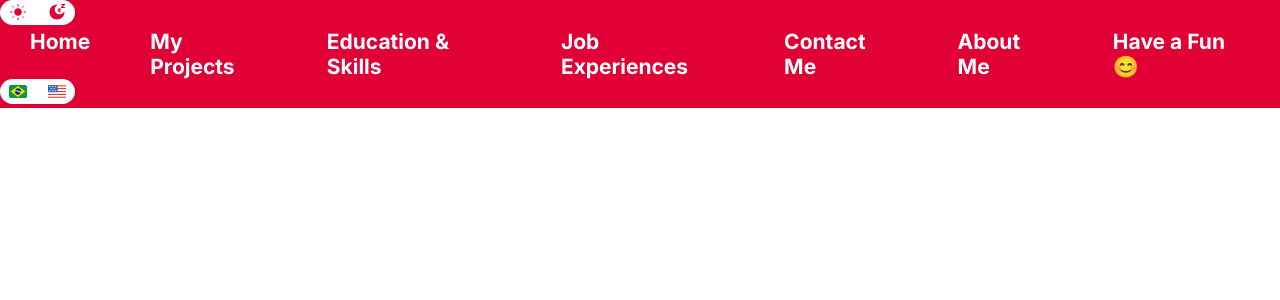
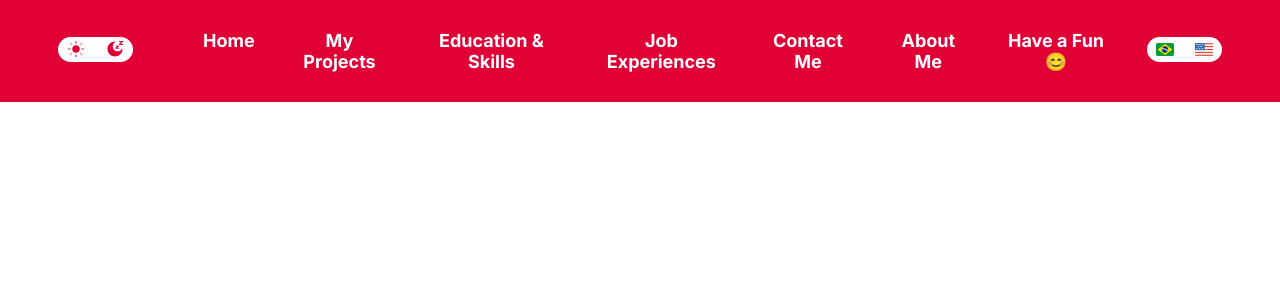
Before and after one commit to lucasoriental2/lucasoriental, a React (Vite) app: page / in a window 1280 px wide. Shown: the top 300 px of the page. Built offline with nearby package versions, Linux system fonts and the light colour scheme.

Commit message:
main
This is the header bar for Mobile and Desktop environments!
I will update the theme and language icons soon!
It will select the option according to the user's choices!

```diff
--- a/src/App.scss
+++ b/src/App.scss
@@ -7,36 +7,142 @@
     --DeepGray: #262626;
     --GrayPlaceHolder: #585858;
     --White: #FFF;
+    --HoverTextColor: #ff9494;
 }
 
 #header-main{
     background-color: var(--RedLight);
     color: var(--White);
     width: 100%;
+    position: fixed;
 }
 
-#header-content-main{
-    //max-width: 1440px;
-
+#header-desktop{
     display: flex;
     justify-content: center;
-    padding: 38px 58px;
-}
+    padding: 0px 58px;
+    align-items: center;
 
-.navLinks ul{
-    display: flex;
-    flex-direction: row;
-
-
-    li{
-        word-wrap: none;
-        list-style-type: none;
-        margin: 0 30px;
-        font-size: 21px;
-        font-weight: bold;
+    @media (max-width: 1140px){
+        display: none;
     }
 }
 
-.themeIcon, .languageIcon{
-    //padding: 0px 50px;
+.header-desktop-nav{
+    display: flex;
+
+    a{
+        text-align: center;
+        padding: 30px 20px;
+        color: var(--White);
+        text-decoration: none;
+        list-style-type: none;
+        font-size: 18px;
+        font-weight: 700;
+    }
+
+    a:hover{
+        color: var(--HoverTextColor);
+        transition: 0.3s;
+    }
 }
+
+.header-desktop-theme{
+    margin-right: 50px;
+    cursor: pointer;
+}
+
+.header-desktop-language{
+    margin-left: 20px;
+    cursor: pointer;
+}
+
+
+#header-mobile{
+    display: none;
+
+    @media (max-width: 1140px) {
+        display: contents;
+    }
+}
+
+.header-mobile-bar{
+    padding: 26px 5%;
+    display: flex;
+    justify-content: space-between;
+}
+
+.hamburguer{
+    display: content;
+    width: 35px;
+    z-index: 0;
+    cursor: pointer;
+    background: none;
+    border: none;
+}
+
+.header-mobile-side-bar{
+    position: fixed;
+    top: 0;
+    left: unset;
+    width: 348px;
+    height: 100vh;
+    background-color: var(--RedLight);
+    z-index: 1;
+    transition: 1s;
+    transform: translateX(-100%);
+}
+
+.header-mobile-side-bar.is-active {
+    transform: translateX(0);
+  }
+
+.header-mobile-side-bar-top{
+    z-index: 1;
+    padding: 26px 10%;
+    display: flex;
+    justify-content: space-between;
+    align-items: center;
+}
+
+.header-mobile-side-bar-nav{
+    display: flex;
+    flex-direction: column;
+    align-items: center;
+    margin-bottom: 100vh;
+
+    a{
+        width: 100%;
+        padding: 23px 0;
+        text-align: center;
+        text-decoration: none;
+        color: var(--White);
+        font-weight: 300;
+    }
+
+    a:hover {
+        background-color: var(--RedDark);
+        color: var(--HoverTextColor);
+    }
+}
+
+.header-mobile-side-bar-top-XIcon {
+    cursor: pointer;
+}
+
+.header-mobile-side-bar-top-Icons{
+    display: flex;
+}
+
+.header-mobile-side-bar-top-Language{
+    cursor: pointer;
+    margin-left: 19.5px;
+}
+
+.header-mobile-side-bar-top-Theme{
+    cursor: pointer;
+}
+
+.header-theme-selected{
+    background-color: blue;
+}
--- /dev/null
+++ b/src/assets/common_elements/icon_X.jsx
@@ -0,0 +1,7 @@
+export default function XIconSvg () {
+    return (
+<svg width="38" height="38" viewBox="0 0 38 38" fill="none" xmlns="http://www.w3.org/2000/svg">
+<path d="M3 35L34.8198 3.1802" stroke="white" strokeWidth="5" strokeLinecap="round"/>
+<path d="M3.53552 3L35.3553 34.8198" stroke="white" strokeWidth="5" strokeLinecap="round"/>
+</svg>
+    )}
--- /dev/null
+++ b/src/assets/common_elements/icon_menu_hamburger.jsx
@@ -0,0 +1,8 @@
+export default function MenuHamburguer () {
+    return (
+<svg width="41" height="26" viewBox="0 0 41 26" fill="none" xmlns="http://www.w3.org/2000/svg">
+<path d="M3 3H38" stroke="white" strokeWidth="5" strokeLinecap="round"/>
+<path d="M3 13H38" stroke="white" strokeWidth="5" strokeLinecap="round"/>
+<path d="M3 23H38" stroke="white" strokeWidth="5" strokeLinecap="round"/>
+</svg>
+    )}
--- a/src/assets/common_elements/theme_icon.jsx
+++ b/src/assets/common_elements/theme_icon.jsx
@@ -2,10 +2,10 @@ export default function themeIconSvg () {
     return (
 <svg width="75" height="25" viewBox="0 0 75 25" fill="none" xmlns="http://www.w3.org/2000/svg">
 <rect width="75" height="25" rx="12.5" fill="white"/>
-<path fill-rule="evenodd" clip-rule="evenodd" d="M61.5 5.0625C61.1894 5.0625 60.9375 4.81066 60.9375 4.5C60.9375 4.18934 61.1894 3.9375 61.5 3.9375H64.5C64.7276 3.9375 64.9326 4.07455 65.0197 4.28474C65.1068 4.49493 65.0587 4.73687 64.8978 4.89775L62.858 6.9375H64.5C64.8107 6.9375 65.0625 7.18934 65.0625 7.5C65.0625 7.81066 64.8107 8.0625 64.5 8.0625H61.5C61.2725 8.0625 61.0674 7.92545 60.9803 7.71526C60.8933 7.50507 60.9414 7.26313 61.1023 7.10225L63.1421 5.0625H61.5ZM58.125 9.5625C57.8144 9.5625 57.5625 9.31066 57.5625 9C57.5625 8.68934 57.8144 8.4375 58.125 8.4375H60.375C60.6026 8.4375 60.8076 8.57455 60.8947 8.78474C60.9818 8.99493 60.9337 9.23687 60.7728 9.39775L59.483 10.6875H60.375C60.6857 10.6875 60.9375 10.9393 60.9375 11.25C60.9375 11.5607 60.6857 11.8125 60.375 11.8125H58.125C57.8975 11.8125 57.6924 11.6755 57.6053 11.4652C57.5183 11.2551 57.5664 11.0131 57.7273 10.8523L59.0171 9.5625H58.125Z" fill="#E00036"/>
+<path fillRule="evenodd" clipRule="evenodd" d="M61.5 5.0625C61.1894 5.0625 60.9375 4.81066 60.9375 4.5C60.9375 4.18934 61.1894 3.9375 61.5 3.9375H64.5C64.7276 3.9375 64.9326 4.07455 65.0197 4.28474C65.1068 4.49493 65.0587 4.73687 64.8978 4.89775L62.858 6.9375H64.5C64.8107 6.9375 65.0625 7.18934 65.0625 7.5C65.0625 7.81066 64.8107 8.0625 64.5 8.0625H61.5C61.2725 8.0625 61.0674 7.92545 60.9803 7.71526C60.8933 7.50507 60.9414 7.26313 61.1023 7.10225L63.1421 5.0625H61.5ZM58.125 9.5625C57.8144 9.5625 57.5625 9.31066 57.5625 9C57.5625 8.68934 57.8144 8.4375 58.125 8.4375H60.375C60.6026 8.4375 60.8076 8.57455 60.8947 8.78474C60.9818 8.99493 60.9337 9.23687 60.7728 9.39775L59.483 10.6875H60.375C60.6857 10.6875 60.9375 10.9393 60.9375 11.25C60.9375 11.5607 60.6857 11.8125 60.375 11.8125H58.125C57.8975 11.8125 57.6924 11.6755 57.6053 11.4652C57.5183 11.2551 57.5664 11.0131 57.7273 10.8523L59.0171 9.5625H58.125Z" fill="#E00036"/>
 <path d="M57 19.5C61.1421 19.5 64.5 16.1421 64.5 12C64.5 11.653 63.9799 11.5956 63.8004 11.8926C62.9467 13.3054 61.3961 14.25 59.625 14.25C56.9326 14.25 54.75 12.0674 54.75 9.375C54.75 7.60384 55.6945 6.05329 57.1074 5.19957C57.4044 5.0201 57.347 4.5 57 4.5C52.8579 4.5 49.5 7.85786 49.5 12C49.5 16.1421 52.8579 19.5 57 19.5Z" fill="#E00036"/>
 <path d="M21.75 12C21.75 14.071 20.071 15.75 18 15.75C15.9289 15.75 14.25 14.071 14.25 12C14.25 9.92893 15.9289 8.25 18 8.25C20.071 8.25 21.75 9.92893 21.75 12Z" fill="#E00036"/>
-<path fill-rule="evenodd" clip-rule="evenodd" d="M18 3.9375C18.3107 3.9375 18.5625 4.18934 18.5625 4.5V6C18.5625 6.31066 18.3107 6.5625 18 6.5625C17.6893 6.5625 17.4375 6.31066 17.4375 6V4.5C17.4375 4.18934 17.6893 3.9375 18 3.9375ZM9.9375 12C9.9375 11.6893 10.1893 11.4375 10.5 11.4375H12C12.3107 11.4375 12.5625 11.6893 12.5625 12C12.5625 12.3107 12.3107 12.5625 12 12.5625H10.5C10.1893 12.5625 9.9375 12.3107 9.9375 12ZM23.4375 12C23.4375 11.6893 23.6893 11.4375 24 11.4375H25.5C25.8107 11.4375 26.0625 11.6893 26.0625 12C26.0625 12.3107 25.8107 12.5625 25.5 12.5625H24C23.6893 12.5625 23.4375 12.3107 23.4375 12ZM18 17.4375C18.3107 17.4375 18.5625 17.6893 18.5625 18V19.5C18.5625 19.8107 18.3107 20.0625 18 20.0625C17.6893 20.0625 17.4375 19.8107 17.4375 19.5V18C17.4375 17.6893 17.6893 17.4375 18 17.4375Z" fill="#E00036"/>
+<path fillRule="evenodd" clipRule="evenodd" d="M18 3.9375C18.3107 3.9375 18.5625 4.18934 18.5625 4.5V6C18.5625 6.31066 18.3107 6.5625 18 6.5625C17.6893 6.5625 17.4375 6.31066 17.4375 6V4.5C17.4375 4.18934 17.6893 3.9375 18 3.9375ZM9.9375 12C9.9375 11.6893 10.1893 11.4375 10.5 11.4375H12C12.3107 11.4375 12.5625 11.6893 12.5625 12C12.5625 12.3107 12.3107 12.5625 12 12.5625H10.5C10.1893 12.5625 9.9375 12.3107 9.9375 12ZM23.4375 12C23.4375 11.6893 23.6893 11.4375 24 11.4375H25.5C25.8107 11.4375 26.0625 11.6893 26.0625 12C26.0625 12.3107 25.8107 12.5625 25.5 12.5625H24C23.6893 12.5625 23.4375 12.3107 23.4375 12ZM18 17.4375C18.3107 17.4375 18.5625 17.6893 18.5625 18V19.5C18.5625 19.8107 18.3107 20.0625 18 20.0625C17.6893 20.0625 17.4375 19.8107 17.4375 19.5V18C17.4375 17.6893 17.6893 17.4375 18 17.4375Z" fill="#E00036"/>
 <g opacity="0.5">
 <path d="M11.7519 5.7867C11.9615 5.55742 12.3173 5.5415 12.5466 5.75113L14.2131 7.27481C14.4423 7.48444 14.4583 7.84024 14.2486 8.06951C14.039 8.29879 13.6832 8.31472 13.454 8.10509L11.7874 6.5814C11.5582 6.37177 11.5422 6.01597 11.7519 5.7867Z" fill="#E00036"/>
 <path d="M24.2489 5.7867C24.4585 6.01597 24.4426 6.37177 24.2134 6.5814L22.5468 8.10509C22.3175 8.31472 21.9617 8.29879 21.7521 8.06951C21.5425 7.84024 21.5584 7.48444 21.7877 7.27481L23.4542 5.75113C23.6835 5.5415 24.0393 5.55742 24.2489 5.7867Z" fill="#E00036"/>
--- a/src/components/global/header/header.jsx
+++ b/src/components/global/header/header.jsx
@@ -1,36 +1,88 @@
-import React from 'react';
+import React, {useState} from 'react';
 import ThemeSvg from '../../../assets/common_elements/theme_icon'
 import LanguageSvg from '../../../assets/common_elements/language_icon'
+import MenuHamburguer from '../../../assets/common_elements/icon_menu_hamburger'
+import XIconSvg from '../../../assets/common_elements/icon_X';
 
 const Header = () => {
+
+  const [isActive, setIsActive] = useState(false);
+
+  const handleClick = () => {
+  const btnMenu = document.querySelector(".hamburguer")
+  const mob_menu = document.querySelector(".header-mobile-side-bar")
+
+    btnMenu.classList.toggle("is-active");
+    mob_menu.classList.toggle("is-active");
+
+    console.log(btnMenu)
+    console.log(mob_menu)
+}
+
   return (
     <header id="header-main">
-            <div id="header-content-desktop">
-                <div className="themeIcon">
-                    <div className="theme-selected"></div>
-                    <ThemeSvg/>
+      <div id="header-desktop">
+        <div className="header-desktop-theme">
+          <div className="header-theme-selected" />
+          <ThemeSvg />
         </div>
-                <nav className="navLinks">
-                    <ul>
-                        <li className="link-nav-header">Home</li>
-                        <li className="link-nav-header">My Projects</li>
-                        <li className="link-nav-header">Education & Skills</li>
-                        <li className="link-nav-header">Job Experiences</li>
-                        <li className="link-nav-header">Contact Me</li>
-                        <li className="link-nav-header">About Me</li>
-                        <li className="link-nav-header">Have a Fun 😊</li>
-                    </ul>
+
+        <nav className="header-desktop-nav">
+          <a href="#home">Home</a>
+          <a href="#myProjects">My Projects</a>
+          <a href="#educationAndSkills">Education & Skills</a>
+          <a href="#jobExperiences">Job Experiences</a>
+          <a href="#contactMe">Contact Me</a>
+          <a href="#aboutMe">About Me</a>
+          <a href="#haveAFun">Have a Fun😊</a>
         </nav>
-                <div className="languageIcon">
-                <div className="language-selected"></div>
-                    <LanguageSvg/>
+
+        <div className="header-desktop-language">
+          <div className="header-language-selected" />
+          <LanguageSvg />
         </div>
       </div>
-            <div id="header-content-mobile">
-                <div></div>
+
+      <div id="header-mobile">
+        <div className="header-mobile-bar">
+          <button className="hamburguer" onClick={handleClick}>
+            <MenuHamburguer />
+          </button>
+          <img alt="logo" />
+        </div>
+        <div
+          className={`header-mobile-side-bar ${isActive ? "is-active" : ""}`}
+        >
+          <div className="header-mobile-side-bar-top">
+            <div className="header-mobile-side-bar-top-XIcon">
+              <button className="hamburguer" onClick={handleClick}>
+                <XIconSvg />
+              </button>
+            </div>
+            <div className="header-mobile-side-bar-top-Icons">
+              <div className="header-mobile-side-bar-top-Theme">
+                <div className="header-theme-selected" />
+                <ThemeSvg />
+              </div>
+              <div className="header-mobile-side-bar-top-Language">
+                <div className="header-language-selected" />
+                <LanguageSvg />
+              </div>
+            </div>
+          </div>
+          <nav className="header-mobile-side-bar-nav">
+            <a href="#home">Home</a>
+            <a href="#myProjects">My Projects</a>
+            <a href="#educationAndSkills">Education & Skills</a>
+            <a href="#jobExperiences">Job Experiences</a>
+            <a href="#contactMe">Contact Me</a>
+            <a href="#aboutMe">About Me</a>
+            <a href="#haveAFun">Have a Fun 😊</a>
+          </nav>
+        </div>
       </div>
     </header>
-    )
-}
+  );
+};
 
 export default Header;
```
Also changed, not shown: src/App.jsx (+10 -11 lines), src/assets/common_elements/Top_Button.jsx (+2 -2 lines), src/assets/common_elements/icon_menu(hamburger).svg (deleted). Lines whose indentation alone changed are shown as unchanged.
